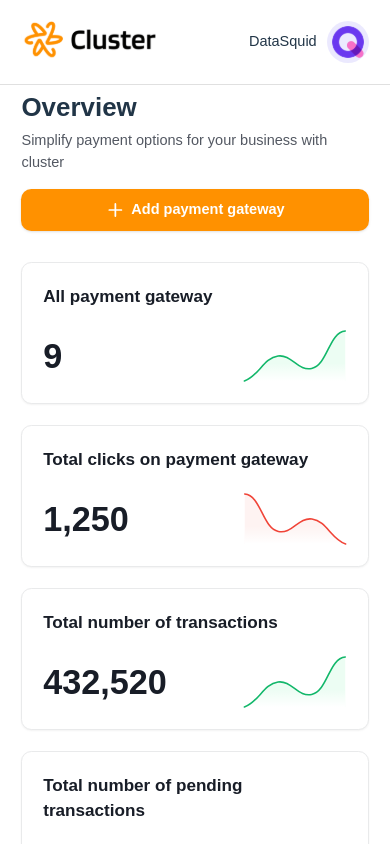
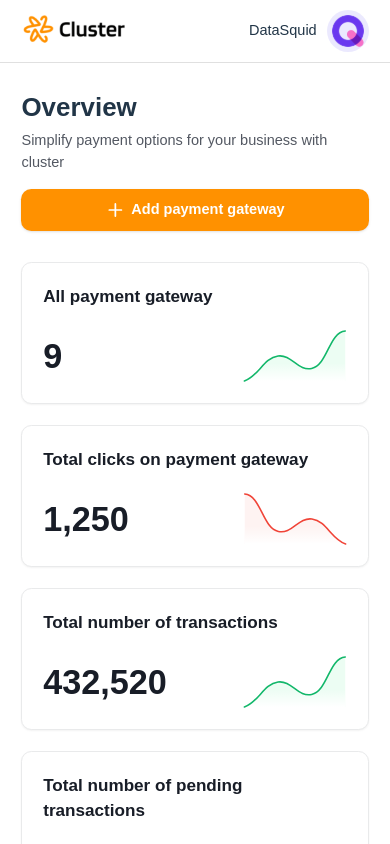
Before and after one commit to abdvllJSX/cluster, a React (Vite) app: page / in a window 390 px wide. Shown: the top 844 px of the page. Built offline with nearby package versions, Linux system fonts and the light colour scheme; a web font is replaced by a local one.

Commit message:
BUG FIXES : NAVBAR

```diff
--- a/src/components/common/navbar.jsx
+++ b/src/components/common/navbar.jsx
@@ -18,13 +18,13 @@ const Navbar = () => {
     }, [prevScrollPos]);
 
     return (
-        <nav className={`border-b bg-white fixed inset-x-0 top-0 z-50 py-[2rem] border-b-[#E0E0E0] transition-transform duration-300 ${
+        <nav className={`border-b bg-white fixed inset-x-0 top-0 z-50 py-[2rem] sm:py-[1rem] border-b-[#E0E0E0] transition-transform duration-300 ${
             visible ? 'transform translate-y-0' : 'transform -translate-y-full'
         }`}>
             <MaxContainer>
                 <div className="container flex justify-between items-center">
                     <Link to={'/'}>
-                        <img src="/nav/cluster_logo.svg" className="w-[13rem] h-auto" alt="logo" />
+                        <img src="/nav/cluster_logo.svg" className="w-[13rem] sm:w-[10rem] h-auto" alt="logo" />
                     </Link>
                     <div className="flex items-center gap-[1rem]">
                         <p className="font-[500]">DataSquid</p>
```
